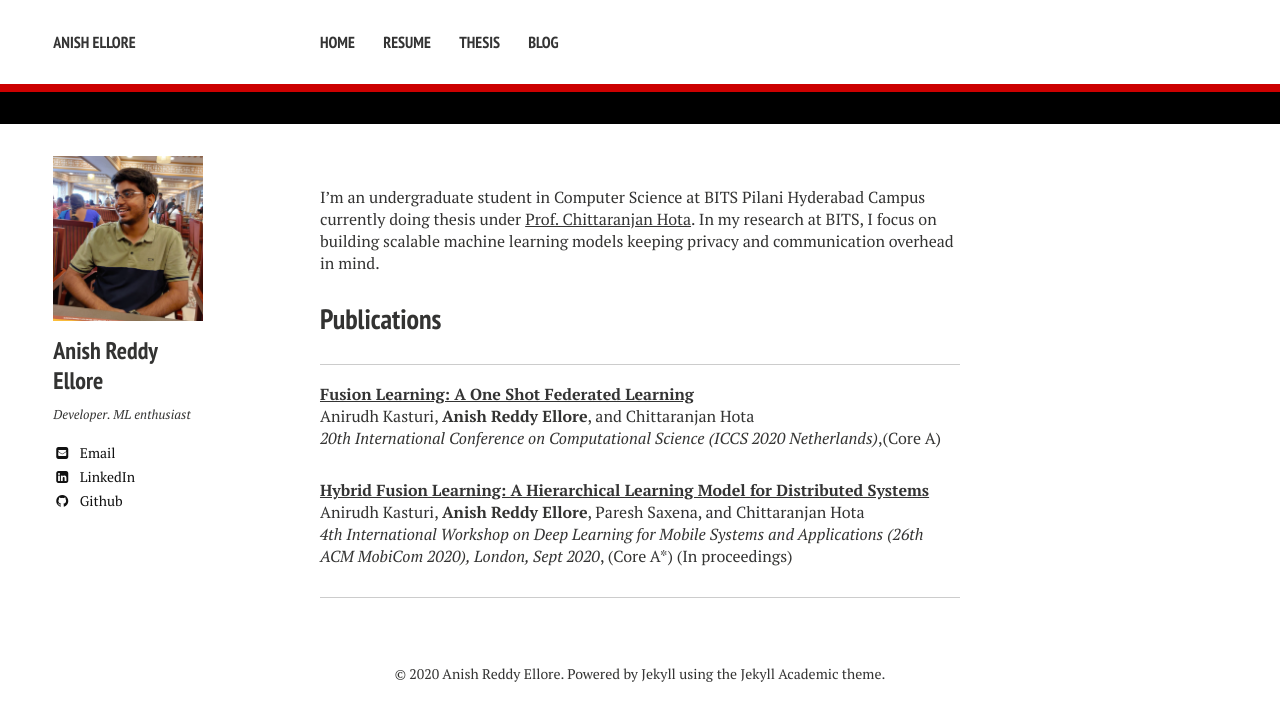
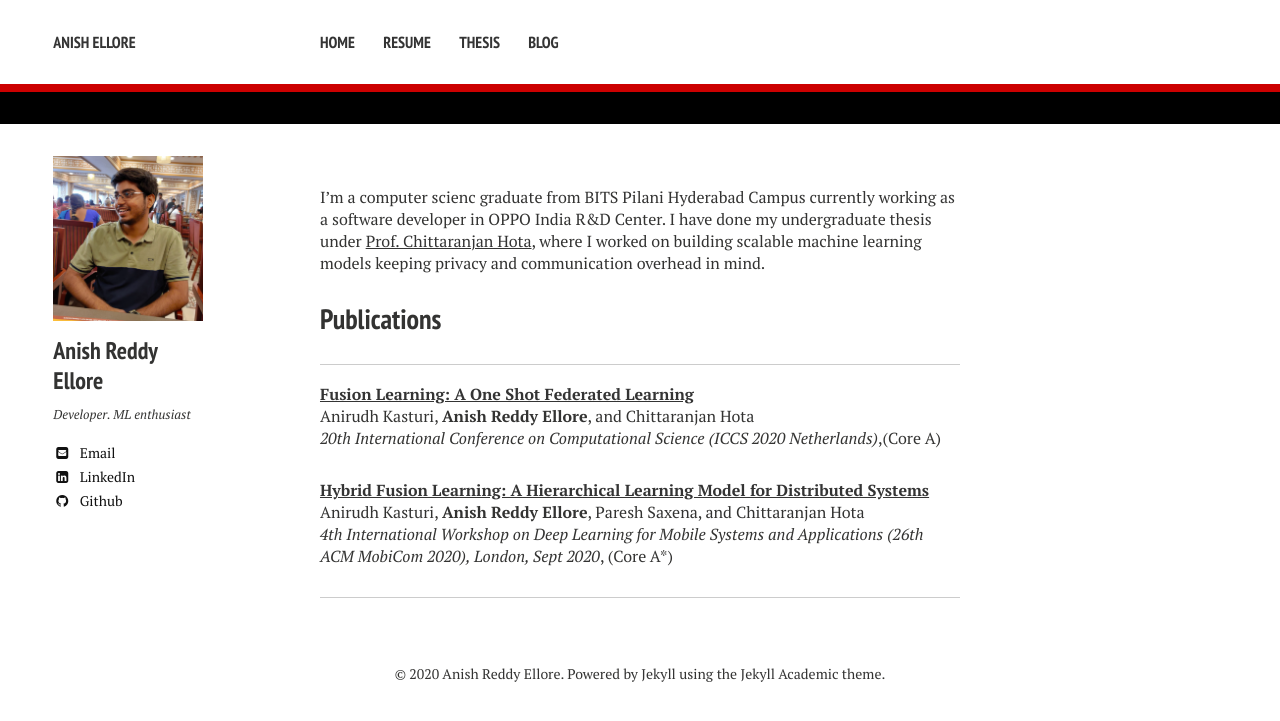
Before and after one commit to AnishEllore/anishellore.github.io, a Jekyll site: the page built from index.md, in a window 1280 px wide. Shown: the top 721 px of the page. Built offline with Jekyll 4.4.1, drawn with Linux system fonts in a browser that asks for light colours; nearby versions of some CDN libraries.

Commit message:
Update index.md

```diff
--- a/index.md
+++ b/index.md
@@ -3,7 +3,7 @@ layout: page
 excerpt: "Anish Ellore's personal website"
 ---
 
-I'm an undergraduate student in Computer Science at BITS Pilani Hyderabad Campus currently doing thesis under [Prof. Chittaranjan Hota](https://www.bits-pilani.ac.in/hyderabad/chittaranjanhota/Profile). In my research at BITS, I focus on building scalable machine learning models keeping privacy and communication overhead in mind.
+I'm a computer scienc graduate from BITS Pilani Hyderabad Campus currently working as a software developer in OPPO India R&D Center. I have done my undergraduate thesis under [Prof. Chittaranjan Hota](https://www.bits-pilani.ac.in/hyderabad/chittaranjanhota/Profile), where I worked on building scalable machine learning models keeping privacy and communication overhead in mind.
 ## Publications
 ----
 
@@ -18,7 +18,7 @@ _20th International Conference on Computational Science (ICCS 2020 Netherlands)_
 <br />
 Anirudh Kasturi, **Anish Reddy Ellore**, Paresh Saxena, and Chittaranjan Hota
 <br />
-_4th International Workshop on Deep Learning for Mobile Systems and Applications (26th ACM MobiCom 2020), London, Sept 2020_, (Core A*) (In proceedings)
+_4th International Workshop on Deep Learning for Mobile Systems and Applications (26th ACM MobiCom 2020), London, Sept 2020_, (Core A*)
 <!---
 [**Sequential Anomaly Detection on Data Streams using Feedback and <br /> Prioritized Experience Replay**]()
 <br />
```
